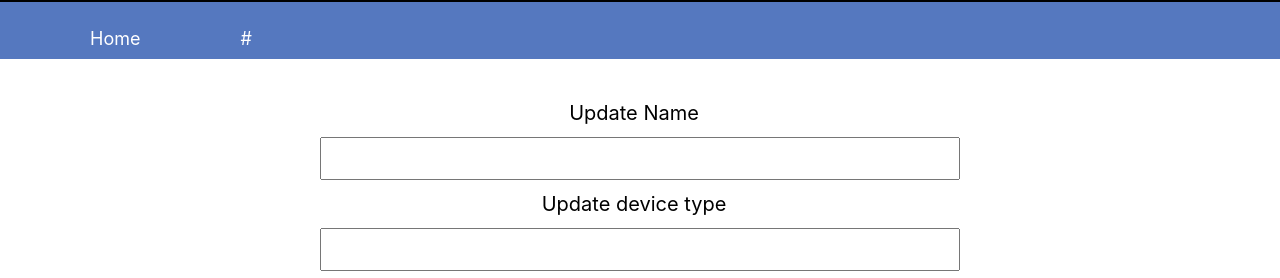
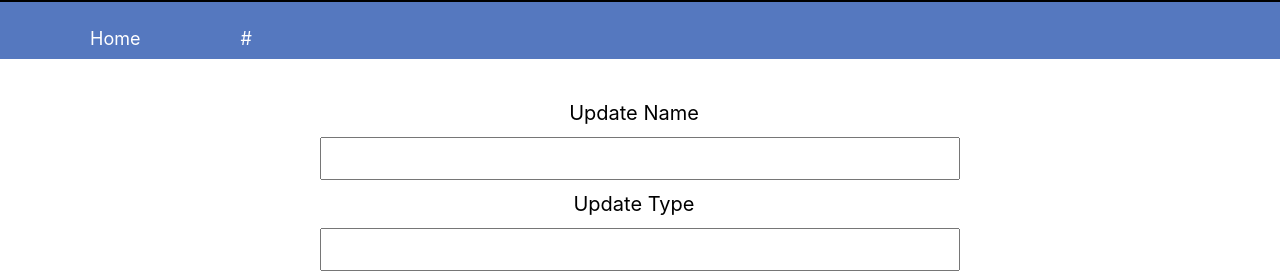
Before and after one commit to KNaiskes/relaypanel-frontend, a React (Create React App) app: page /relays/1/update in a window 1280 px wide. Shown: the top 278 px of the page. Built offline with nearby package versions, Linux system fonts and the light colour scheme; no server answers.

Commit message:
Fix inputs labels message

```diff
--- a/src/components/UpdateForm.js
+++ b/src/components/UpdateForm.js
@@ -41,7 +41,7 @@ export function UpdateForm() {
 		{errors.updateName && errors.updateName.type === "required" && (
 		    <p>This field is required</p>
 		)}
-		<label>Update device type</label>
+		<label>Update Type</label>
 		<input
 		    type="text"
 		    name="updateDevice"
```
